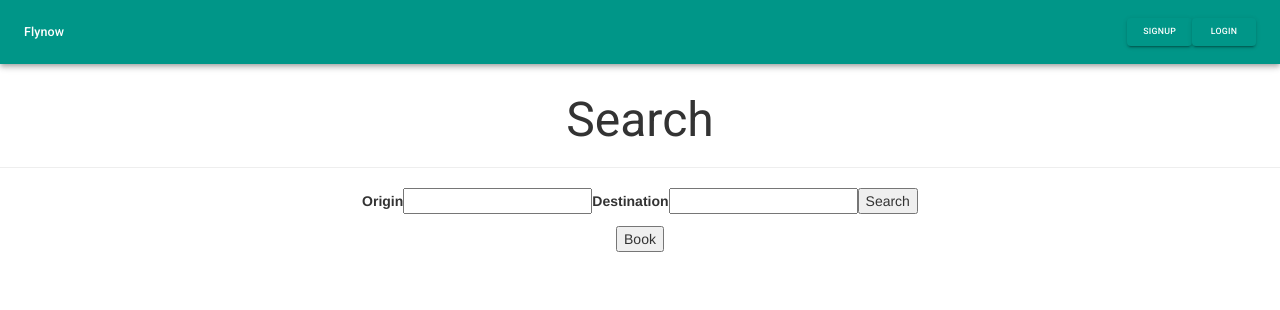
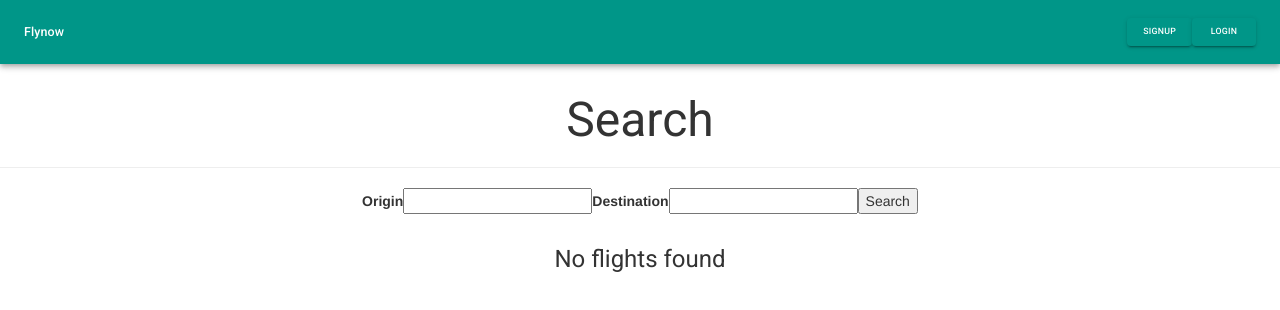
Before and after one commit to jcsandoval929/CS157A-40, a React (Create React App) app in the folder flynow/: page /search in a window 1280 px wide. Shown: the top 310 px of the page. Built offline with nearby package versions, Linux system fonts and the light colour scheme.

Commit message:
Bug Fix for search

```diff
--- a/flynow/src/components/search.js
+++ b/flynow/src/components/search.js
@@ -11,7 +11,7 @@ class search extends React.Component {
       flightNo: 0,
       origin: "",
       destination: "",
-      flights: []
+      flights: undefined
     };
     this.handleSubmit = this.handleSubmit.bind(this);
     this.handleClick = this.handleClick.bind(this);
@@ -33,7 +33,11 @@ class search extends React.Component {
       .then(function(response) {
         // handle success
         console.log(response);
+        if (response.data.code !== 204) {
           self.setState({ flights: response.data });
+        } else {
+          self.setState({ flights: undefined });
+        }
       })
       .catch(error => {
         // handle error
@@ -72,13 +76,6 @@ class search extends React.Component {
       });
   }
 
-  //   onSubmit(data) {
-  //     console.log(data);
-  //     Axios.post("http://localhost:5000/database/search", data).then(res => {
-  //       console.log(res.data);
-  //     });
-  //   }
-
   //   handleSubmit(event) {
   //     event.preventDefault();
   //     var self = this;
@@ -107,27 +104,9 @@ class search extends React.Component {
   //       });
   //   }
 
-  //   componentDidMount() {
-  //     let self = this;
-  //     fetch("http://localhost:5000/database/flights", {
-  //       method: "GET"
-  //     })
-  //       .then(function(response) {
-  //         if (response.status >= 400) {
-  //           throw new Error("Bad server response");
-  //         }
-  //         return response.json();
-  //       })
-  //       .then(function(data) {
-  //         self.setState({ flights: data });
-  //       })
-  //       .catch(err => {
-  //         console.log("Error:", err);
-  //       });
-  //   }
-
   render() {
     Moment.locale("en");
+    const flights = this.state.flights;
     return (
       <div>
         <h1
@@ -164,6 +143,8 @@ class search extends React.Component {
             value="Search"
           />
         </form>
+        {typeof flights !== "undefined" ? (
+          <div>
             <ul>
               {this.state.flights.map(flight => (
                 <li key={flight.flightNo}>
@@ -188,6 +169,20 @@ class search extends React.Component {
               </button>
             </div>
           </div>
+        ) : (
+          <h1
+            align="center"
+            style={{
+              fontFamily: "roboto",
+              fontSize: "24px",
+              fontWeight: "normal",
+              paddingTop: "10px"
+            }}
+          >
+            No flights found
+          </h1>
+        )}
+      </div>
     );
   }
 }
```
Lines whose indentation alone changed are shown as unchanged.
